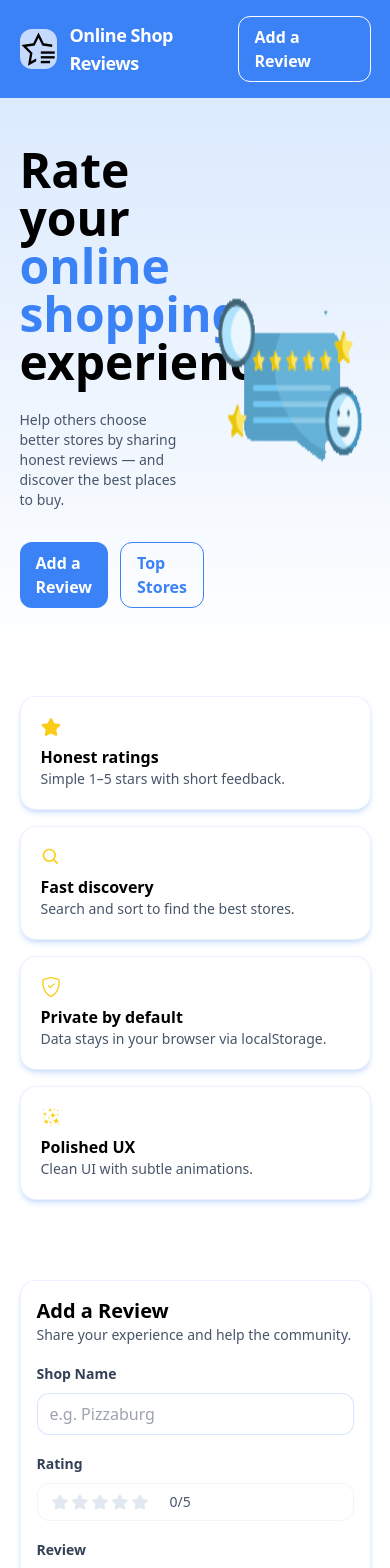
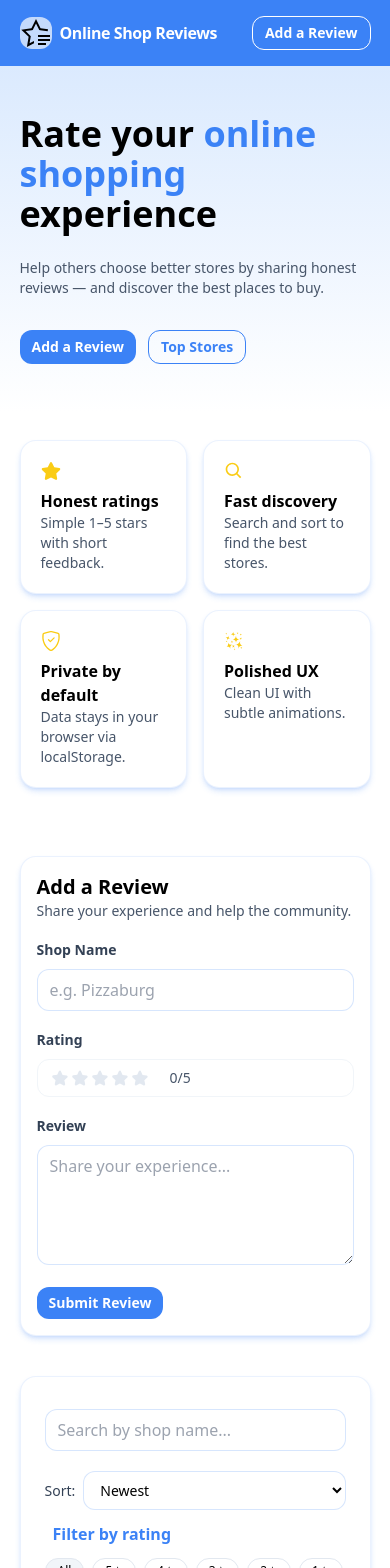
Before and after one commit to Habiba-Ferdausi/Review-App, a React (Vite) app: page / in a window 390 px wide. Shown: the top 1568 px of the page. Built offline with nearby package versions, Linux system fonts and the light colour scheme.

Commit message:
responsive added

```diff
--- a/src/components/Features.tsx
+++ b/src/components/Features.tsx
@@ -13,12 +13,12 @@ const items = [
 
 export default function Features() {
   return (
-    <section className="container-app py-10">
-      <div className="grid grid-cols-1 md:grid-cols-2 lg:grid-cols-4 gap-4">
+    <section className="container-app lg:py-10 py-7">
+      <div className="grid grid-cols-2 md:grid-cols-2 lg:grid-cols-4 gap-4">
         {items.map(({ icon: Icon, title, desc }) => (
           <div key={title} className="card p-5">
             <Icon className="h-5 w-5 text-yellow-400" />
-            <h3 className="mt-2 font-semibold">{title}</h3>
+            <h3 className="mt-2 font-semibold text-base">{title}</h3>
             <p className="text-sm text-slate-600 ">{desc}</p>
           </div>
         ))}
--- a/src/components/Footer.tsx
+++ b/src/components/Footer.tsx
@@ -1,7 +1,7 @@
 export default function Footer() {
   return (
     <footer className="bg-blue-50 border-t border-blue-100 mt-10">
-      <div className="container-app py-6 flex flex-row justify-between items-center text-sm text-slate-600">
+      <div className="container-app py-6 flex flex-col lg:flex-row justify-between items-center text-sm text-slate-600">
         <p className="mb-2 sm:mb-0">
           © {new Date().getFullYear()} Online Shop Reviews. All rights reserved.
         </p>
--- a/src/components/Header.tsx
+++ b/src/components/Header.tsx
@@ -3,12 +3,12 @@ export default function Header() {
     <header className="bg-primary text-white shadow-sm">
       <div className="container-app py-4 flex items-center justify-between">
 
-        <div className="flex items-center gap-3">
-          <div className="h-10 w-10 rounded-xl bg-white/70 flex items-center justify-center font-extrabold  ">
+        <div className="flex items-center lg:gap-3 gap-2">
+          <div className="lg:h-10 h-8 lg:w-10 w-8 rounded-xl bg-white/70 flex items-center justify-center font-extrabold  ">
            <img src="/review.svg" alt=""  />
           </div>
           <div className="leading-tight">
-            <p className="font-extrabold tracking-tight text-lg">
+            <p className="font-extrabold tracking-tight lg:text-lg text-base">
               Online Shop Reviews
             </p>
 
@@ -19,7 +19,7 @@ export default function Header() {
         <div>
           <a
             href="#review-form"
-            className="btn-secondary border-white text-white hover:bg-white hover:text-primary"
+            className="btn-secondary border-white  text-white hover:bg-white hover:text-primary"
           >
             Add a Review
           </a>
--- a/src/components/Herosection.tsx
+++ b/src/components/Herosection.tsx
@@ -4,9 +4,9 @@ export default function HeroSection() {
   return (
     <section className="bg-gradient-to-b from-blue-100 to-transparent ">
       <div className="container-app py-12 ">
-        <div className="grid grid-cols-2  gap-8 items-center">
+        <div className="grid lg:grid-cols-2  gap-8 items-center">
           <div>
-            <h1 className="text-5xl  font-extrabold ">
+            <h1 className="lg:text-5xl text-4xl  font-extrabold ">
               Rate your <span className="text-primary">online shopping</span> experience
             </h1>
             <p className="mt-6 text-sm  text-slate-600 dark:text-slate-300">
@@ -21,7 +21,7 @@ export default function HeroSection() {
             initial={{ opacity: 0, y: 12 }}
             animate={{ opacity: 1, y: 0 }}
             transition={{ delay: 0.1 }}
-            className="relative"
+            className="relative g:block hidden"
           >
             <div className="w-full h-full overflow-hidden">
              <img src="/hero.gif" className="w-[300px] mx-auto h-[300px]"/>
--- a/src/components/reviews/ReviewCard.tsx
+++ b/src/components/reviews/ReviewCard.tsx
@@ -54,7 +54,7 @@ export default function ReviewCard({
 
       <div className="mt-4 flex items-center gap-1 text-xs text-slate-500">
         <LuCalendarClock className="h-4 w-4 text-primary" />
-        <span className="font-medium">Created: {formatDate(item.createdAt)}</span>
+        <span className="font-medium">Posted: {formatDate(item.createdAt)}</span>
         {item.updatedAt && <span className="ml-3 text-green-400 font-medium">Updated: {formatDate(item.updatedAt)}</span>}
       </div>
 
--- a/src/components/reviews/Toolbar.tsx
+++ b/src/components/reviews/Toolbar.tsx
@@ -22,18 +22,18 @@ export default function Toolbar({
   return (
     <div className="card p-6">
       <div className="flex flex-col gap-3">
-        <div className="flex flex-col gap-3 lg:flex-row items-center justify-between">
+        <div className="flex flex-col  gap-3 lg:flex-row lg:items-center justify-between">
           <div className="relative w-full lg:w-[340px]">
       <input
         value={query}
         onChange={(e) => onQuery(e.target.value)}
         placeholder="Search by shop name..."
-        className="input pl-9"
+        className="input lg:pl-5"
       />
     </div>
           <div className="flex items-center gap-2">
-            <label className="label font-medium text-base mt-2">Sort:</label>
-            <select value={sort} onChange={(e) => onSort(e.target.value as any)} className="input">
+            <label className="label font-medium lg:text-base text-sm mt-2">Sort:</label>
+            <select value={sort} onChange={(e) => onSort(e.target.value as any)} className="input lg:text-base text-sm">
               <option value="newest">Newest </option>
               <option value="oldest">Oldest</option>
               <option value="rating-desc">Highest rating</option>
--- a/src/index.css
+++ b/src/index.css
@@ -6,10 +6,10 @@
   .container-app { @apply mx-auto lg:max-w-6xl max-w-[90%] ; }
   .card { @apply rounded-2xl bg-white shadow-md shadow-primary/20 hover:shadow-md border border-primary/10 ; }
    .btn {
-    @apply inline-flex items-center justify-center rounded-xl px-4 py-2 font-semibold transition;
+    @apply inline-flex items-center justify-center lg:text-base text-sm rounded-xl lg:px-4 px-3 lg:py-2 py-1.5 font-semibold transition;
   }
   .btn-primary {
-    @apply btn bg-primary text-white hover:bg-secondary;
+    @apply btn bg-primary  text-white hover:bg-secondary;
   }
   .btn-secondary {
     @apply btn border border-primary text-primary hover:bg-primary hover:text-white;
```
